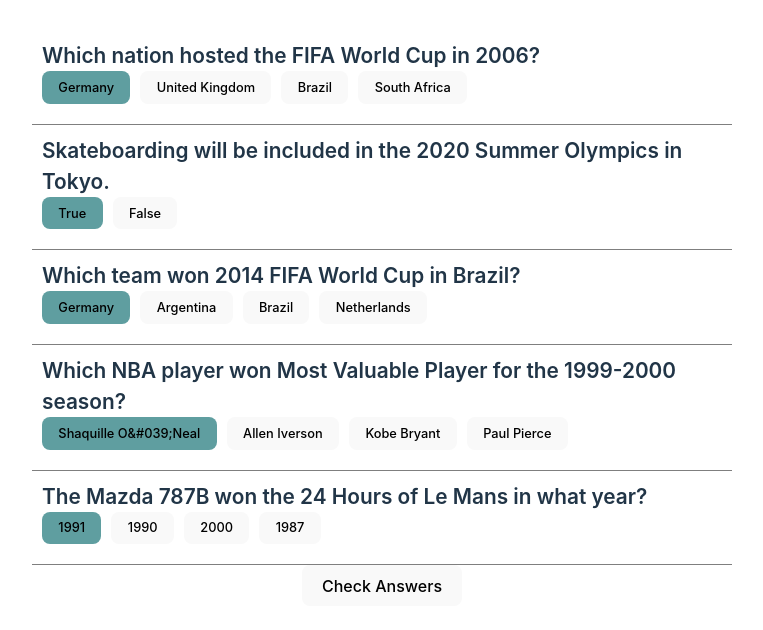
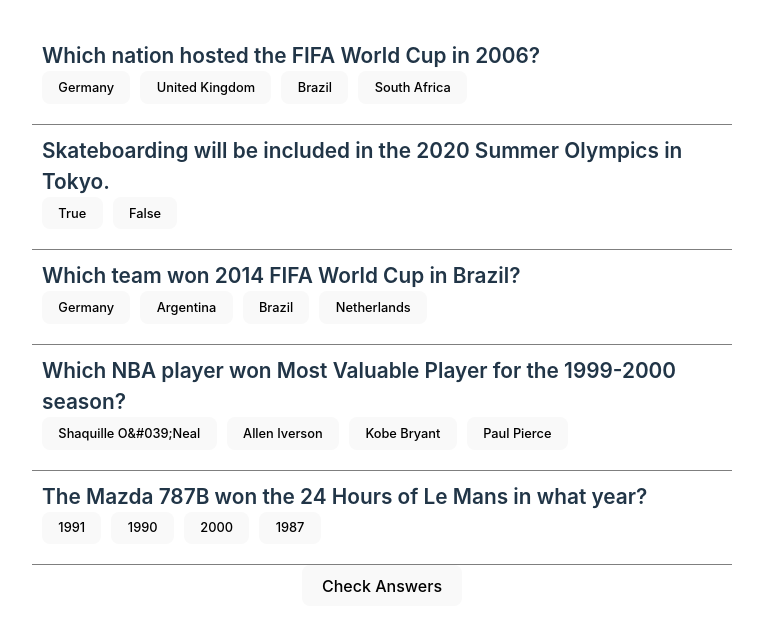
Before and after one commit to limyod/QuizApp, a React (Vite) app: page / in a window 1280 px wide. Shown: the top 630 px of the page, without its empty margins (258-1021 px from the left). Built offline with nearby package versions, Linux system fonts and the light colour scheme.

Commit message:
add checkAnswers functionality. still need to to display score

```diff
--- a/src/App.css
+++ b/src/App.css
@@ -42,6 +42,13 @@
 .selected{
     background-color: cadetblue;
 }
+.correct{
+    background-color: green;
+}
+
+.incorrect{
+    background-color: red;
+}
 
 /*
 @media only screen and (min-width: 768px) {
--- a/src/components/Question.jsx
+++ b/src/components/Question.jsx
@@ -1,18 +1,32 @@
 import React from "react";
 
-export default function Question(prop){
-    console.log(prop)
-    const answerElements = prop.question.answers.map((answer, index) => {
+export default function Question(props){
+    console.log(props)
+    const answerElements = props.question.answers.map((answer, index) => {
+        let styleClass = ""
+        if (props.answersChecked){
+            if (answer.isCorrect){
+                styleClass = "correct"
+            } else if(answer.selected) {
+                styleClass = "incorrect"
+            }
+        } else {
+            if(answer.selected){
+                styleClass = "selected"
+            }
+        }
+
         return (
             <button
-                onClick={() => prop.selectAnswer(prop.question.id, answer.text)}
+                disabled={props.answersChecked}
+                onClick={() => props.selectAnswer(props.question.id, answer.text)}
                 key={index}
-                className={`answer--btn ${answer.selected && "selected"}`}>{answer.text}</button>
+                className={`answer--btn ${styleClass}`}>{answer.text}</button>
         )
     })
     return (
         <div className="question">
-            <h4 className="question--text">{prop.question.question}</h4>
+            <h4 className="question--text">{props.question.question}</h4>
             <div className="answers">
                 {answerElements}
             </div>
--- a/src/components/Quiz.jsx
+++ b/src/components/Quiz.jsx
@@ -12,14 +12,14 @@
  */
 export default function Quiz(){
     const [questions, setQuestions] = React.useState(getNewQuestions())
-
+    const [answersChecked, setAnswersChecked] = React.useState(false)
     function getNewQuestions(){
         const x = data.results.map(question => {
             let inCorrectAnswers = question.incorrect_answers.map((ans)=>{
                 return { text: ans, selected: false, isCorrect: false }
             })
 
-            let correctAnswer = { text: question.correct_answer, selected: true, isCorrect: true }
+            let correctAnswer = { text: question.correct_answer, selected: false, isCorrect: true }
             return (
                 {
                     question: question.question,
@@ -40,16 +40,20 @@
                 {...q,
                 answers: q.answers.map((answer)=>{
                     return answer.text === answer_text ?
-                        { ...answer, selected: true } : {...answer, selected: false}
+                        { ...answer, selected: !answer.selected } : {...answer, selected: false}
                 })}
                 : q
         }))
     }
 
+    function checkAnswers(){
+        setAnswersChecked(true);
+    }
+
 
     const questionElements = questions.map((data)=>{
         return(
-            <Question key={data.id} question={data} selectAnswer={selectAnswer} />
+            <Question key={data.id} question={data} answersChecked={answersChecked} selectAnswer={selectAnswer} />
         )
     })
 
@@ -58,7 +62,8 @@
             <div className="all_questions">
                 {questionElements}
             </div>
-            <button className='check_answer_button'>Check Answers</button>
+            {answersChecked && <span>You answered {questions.length} questions!</span>}
+            <button onClick={checkAnswers} className='check_answer_button'>Check Answers</button>
         </section>
     )
 }
```
